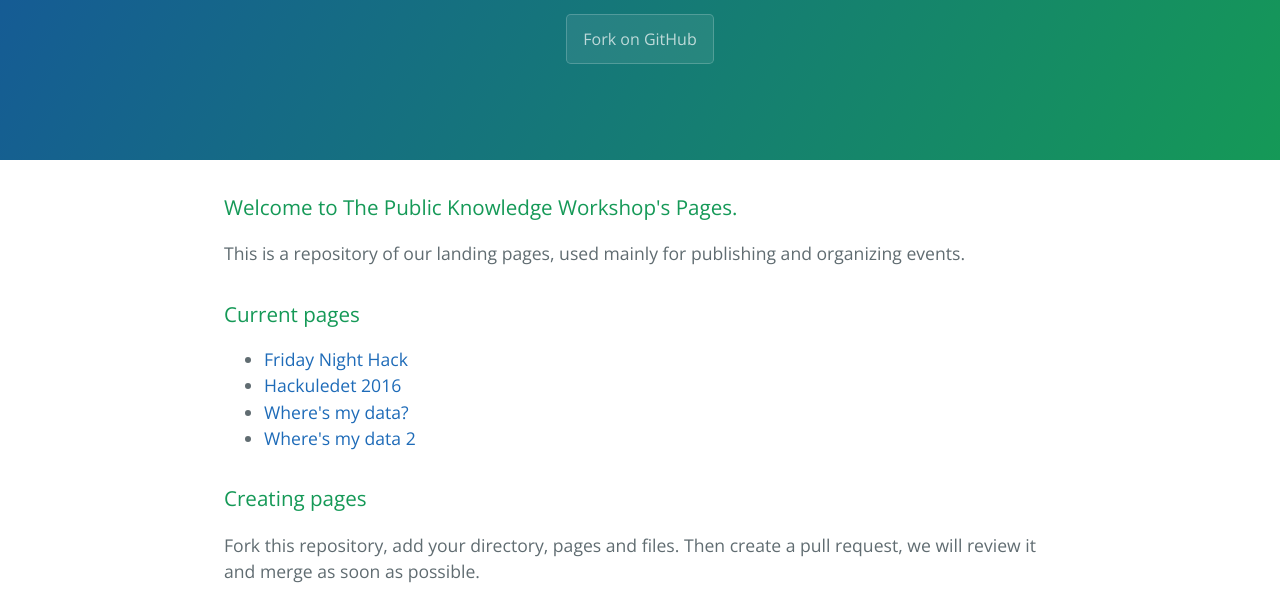
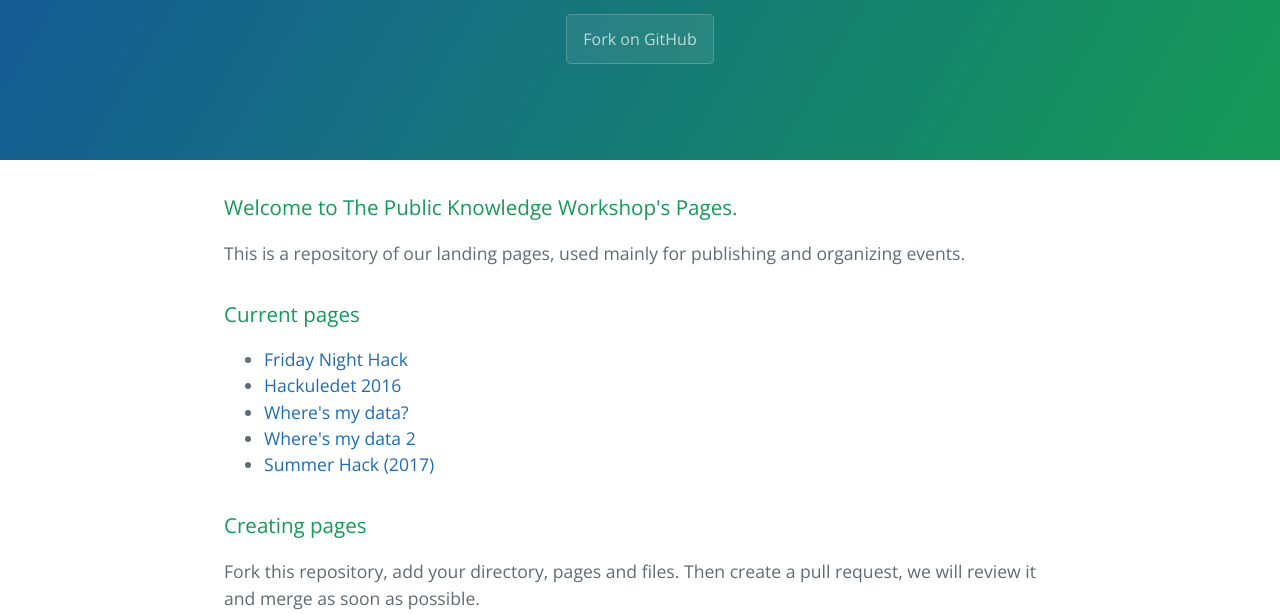
Before and after one commit to nonZero/pages, a plain HTML site: page index.html in a window 1280 px wide. Shown: the part 176-790 px from the top of the page. Drawn offline with nearby package versions, Linux system fonts and the light colour scheme.

Commit message:
Adds link to summer-hack from index

```diff
--- a/index.html
+++ b/index.html
@@ -30,6 +30,7 @@
     <li><a href="./hackuledet/">Hackuledet 2016</a></li>
     <li><a href="./wheres-my-data/">Where's my data?</a></li>
     <li><a href="./wheres-my-data2/">Where's my data 2</a></li>
+    <li><a href="./summer-hack/">Summer Hack (2017)</a></li>
 </ul>
 
 <h3>
```
